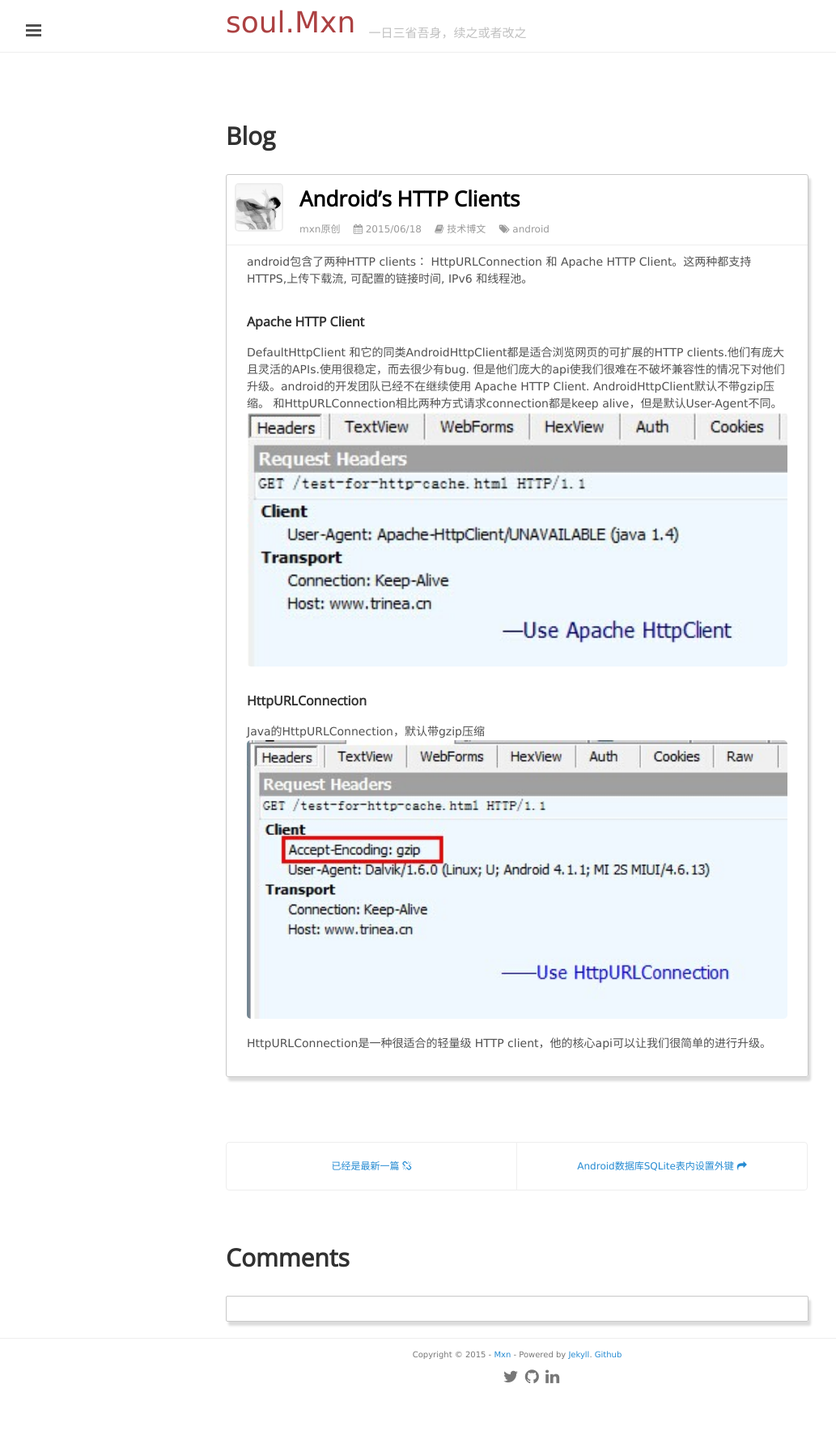
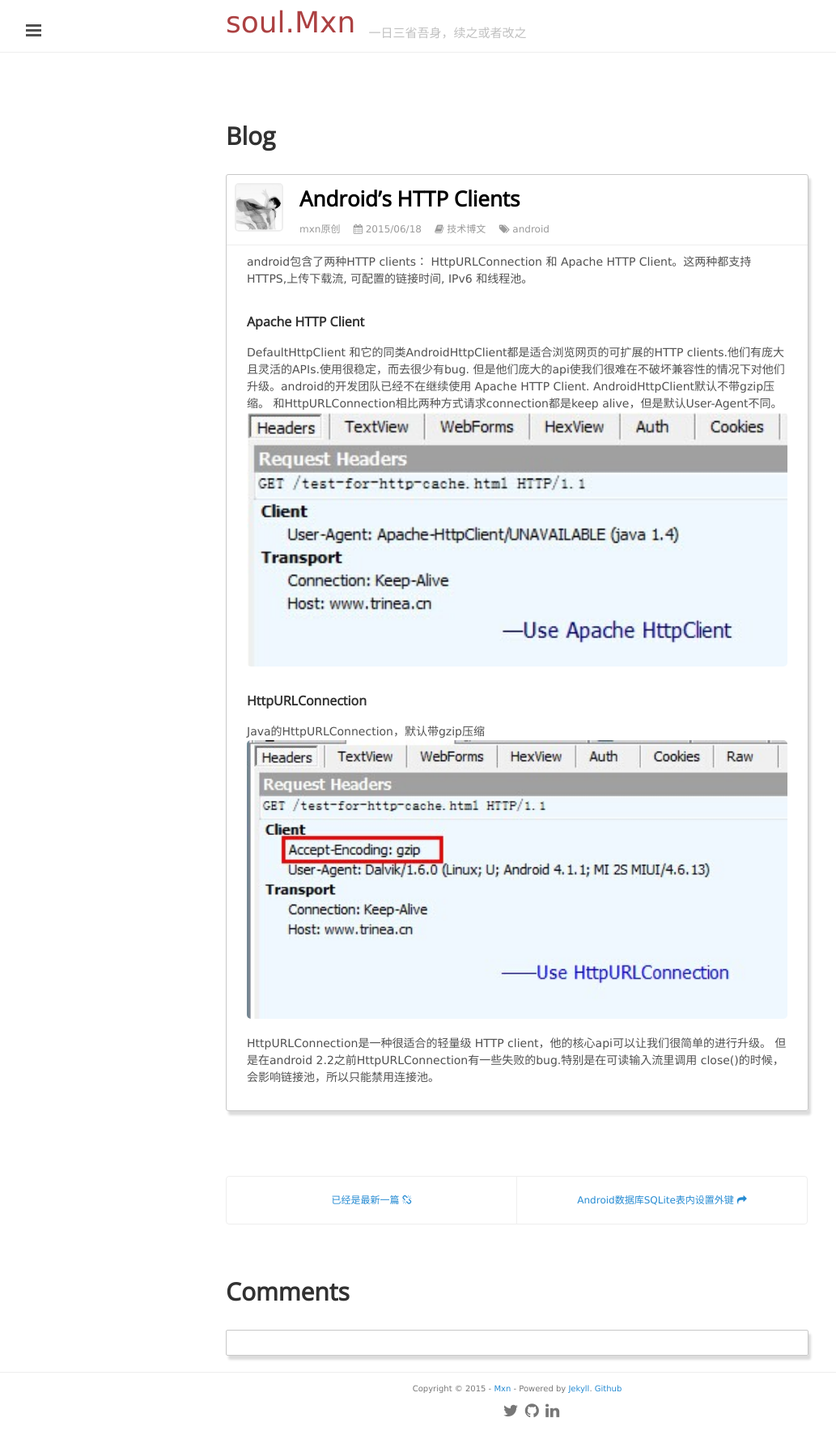
Before and after one commit to mxn21/mxn21.github.io, a Jekyll site: the page built from _posts/2015-6-18-Android’s HTTP Clients.md, in a window 1280 px wide. Shown: the whole page at 81% size, without its empty margins (1-1034 px from the left). Built offline with Jekyll 4.4.1, drawn with Linux system fonts in a browser that asks for light colours; Markdown is read by kramdown in place of the engine named in the settings; comment, search, counter and statistics services are not loaded; before the commit the page ends 1725 px from its top, so only the background shows below that.

Commit message:
Update 2015-6-18-Android’s HTTP Clients.md

```diff
--- a/_posts/2015-6-18-Android’s HTTP Clients.md
+++ b/_posts/2015-6-18-Android’s HTTP Clients.md
@@ -20,3 +20,4 @@
 Java的HttpURLConnection，默认带gzip压缩
 ![](https://raw.githubusercontent.com/mxn21/mxn21.github.io/master/public/img/img3.jpg)
 HttpURLConnection是一种很适合的轻量级 HTTP client，他的核心api可以让我们很简单的进行升级。
+但是在android 2.2之前HttpURLConnection有一些失败的bug.特别是在可读输入流里调用 close()的时候，会影响链接池，所以只能禁用连接池。
```
